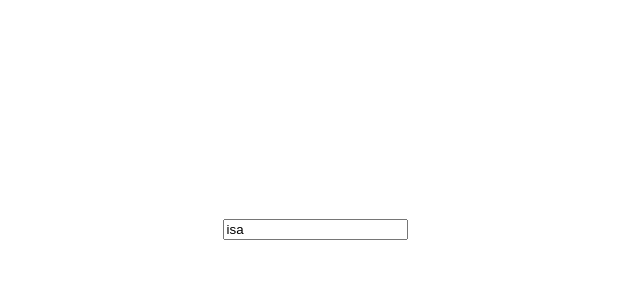
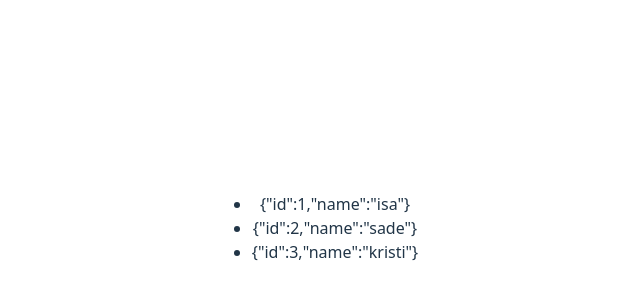
Before and after one commit to reinertisa/react-typescript-tutorials, a React (Vite) app: page / in a window 1280 px wide. Shown: the part 172-472 px from the top of the page, without its empty margins (325-965 px from the left). Built offline with nearby package versions, Linux system fonts and the light colour scheme.

Commit message:
feat(website): generics

```diff
--- a/src/App.tsx
+++ b/src/App.tsx
@@ -1,11 +1,18 @@
 import './App.css'
-import Input2 from "./components/eventprops/Input2.tsx";
+import List6 from "./generics/List6.tsx";
 
 function App() {
 
     return (
         <div>
-            <Input2 value="isa" onChange={(e) => console.log(e.target.value)} />
+           <List6
+               items={[
+                   {id: 1, name: 'isa'},
+                   {id: 2, name: 'sade'},
+                   {id: 3, name: 'kristi'}
+               ]}
+               clickHandler={(val) => console.log(val)}
+           />
         </div>
     )
 }
--- /dev/null
+++ b/src/generics/List6.tsx
@@ -0,0 +1,18 @@
+
+type List6Props<T> = {
+    items: T[]
+    clickHandler: (val: T) => void
+}
+
+export default function List6<T extends {id: number}>({items, clickHandler}: List6Props<T>) {
+
+    return (
+        <ul>
+            {items.map((item) => (
+                <li key={item.id} onClick={() => clickHandler(item)}>
+                    {JSON.stringify(item)}
+                </li>
+            ))}
+        </ul>
+    )
+}
```
Also changed, not shown: src/generics/List5.tsx (added, +17 -0 lines).
